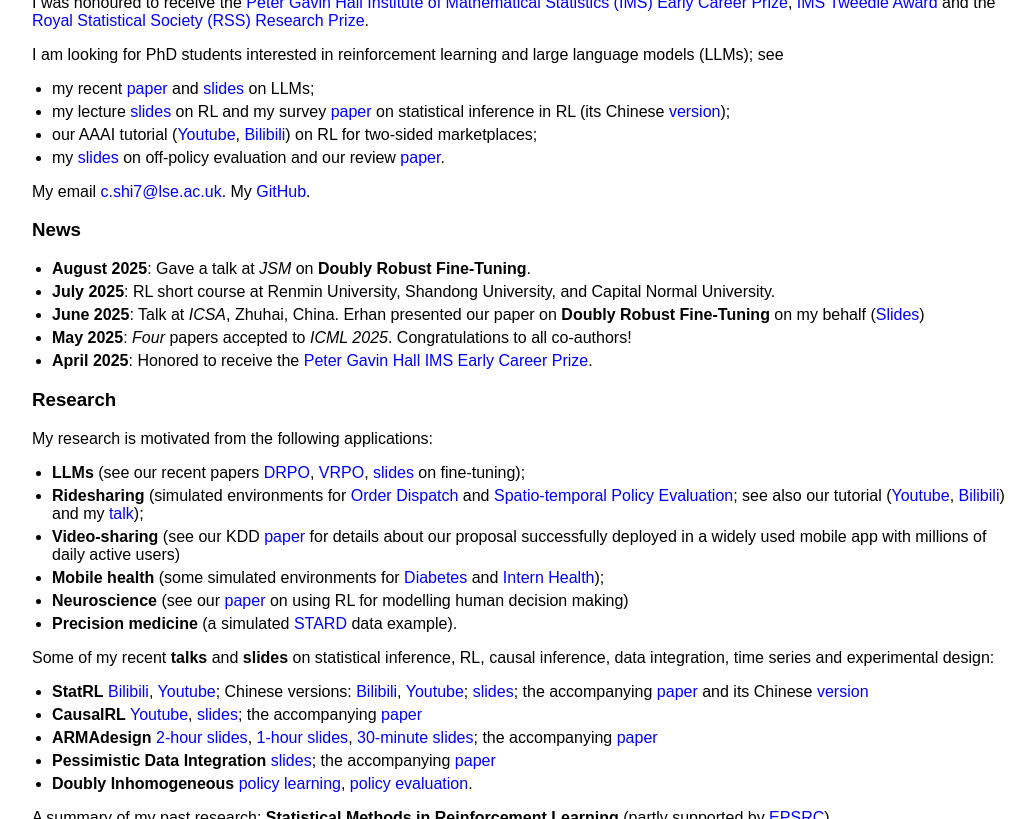
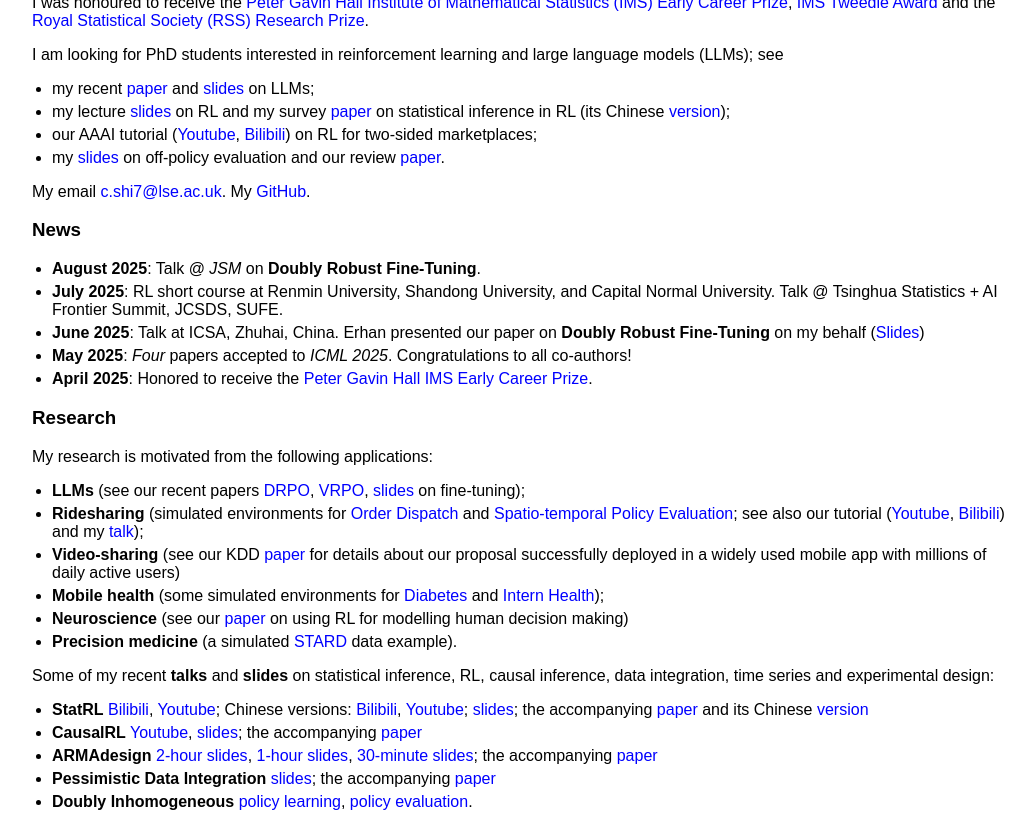
Before and after one commit to callmespring/callmespring.github.io, a Jekyll site: the page built from index.md, in a window 1280 px wide and 900 px high, scrolled down 1084 px, cut to the strip 0-819 px from the top of the window. Shown: the whole strip, without its empty margins (108-1143 px from the left). Built offline with Jekyll 4.4.1, drawn with Linux system fonts in a browser that asks for light colours.

Commit message:
Update index.md

```diff
--- a/index.md
+++ b/index.md
@@ -34,9 +34,9 @@
 
 ### News
 
-- **August 2025**: Gave a talk at *JSM* on **Doubly Robust Fine-Tuning**.
-- **July 2025**: RL short course at Renmin University, Shandong University, and Capital Normal University.
-- **June 2025**: Talk at *ICSA*, Zhuhai, China. Erhan presented our paper on **Doubly Robust Fine-Tuning** on my behalf ([Slides](https://callmespring.github.io/slides/DRPO.pdf))
+- **August 2025**: Talk @ *JSM* on **Doubly Robust Fine-Tuning**.
+- **July 2025**: RL short course at Renmin University, Shandong University, and Capital Normal University. Talk @ Tsinghua Statistics + AI Frontier Summit, JCSDS, SUFE.
+- **June 2025**: Talk at ICSA, Zhuhai, China. Erhan presented our paper on **Doubly Robust Fine-Tuning** on my behalf ([Slides](https://callmespring.github.io/slides/DRPO.pdf))
 - **May 2025**: *Four* papers accepted to *ICML 2025*. Congratulations to all co-authors!
 - **April 2025**: Honored to receive the [Peter Gavin Hall IMS Early Career Prize](https://imstat.org/2025/05/05/chengchun-shi-wins-peter-gavin-hall-ims-early-career-prize/).
 
```
